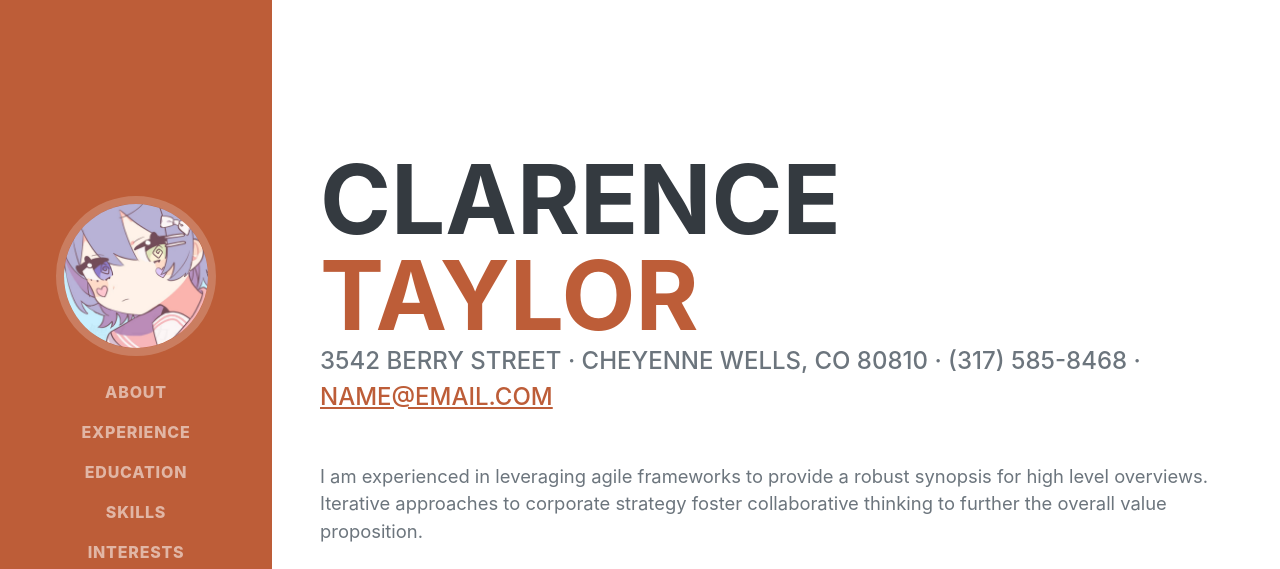
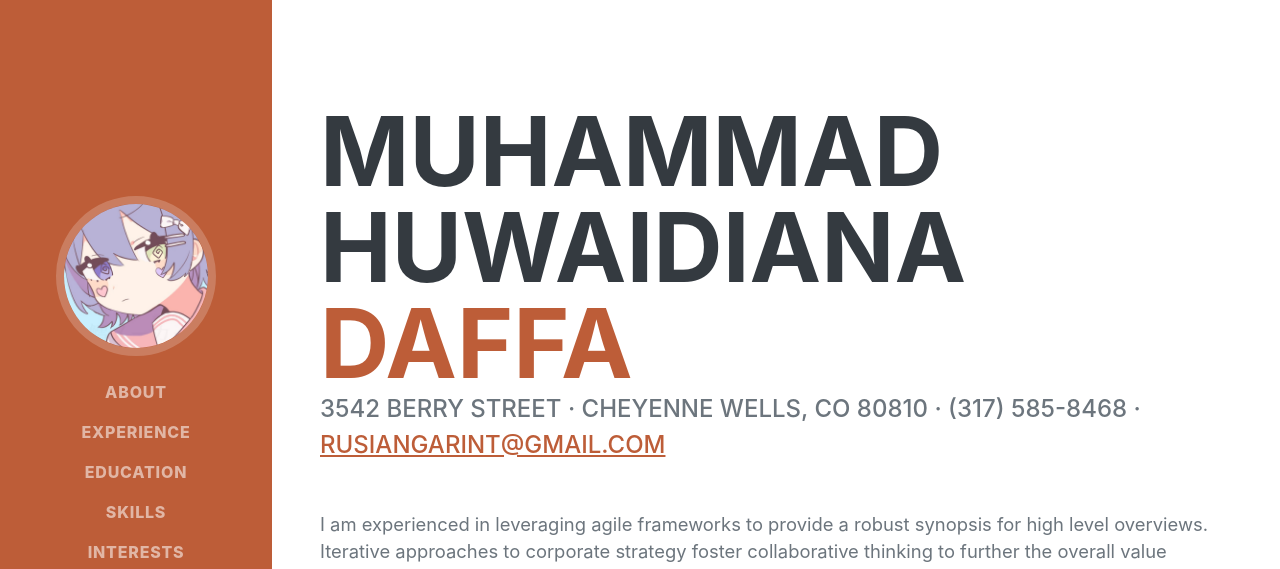
Before and after one commit to RUSIAN44/daffahuwai.github.io, a plain HTML site: page index.html in a window 1280 px wide. Shown: the top 569 px of the page. Drawn offline with nearby package versions, Linux system fonts and the light colour scheme; a web font is replaced by a local one.

Commit message:
ganti data

```diff
--- a/index.html
+++ b/index.html
@@ -19,7 +19,7 @@
         <!-- Navigation-->
         <nav class="navbar navbar-expand-lg navbar-dark bg-primary fixed-top" id="sideNav">
             <a class="navbar-brand js-scroll-trigger" href="#page-top">
-                <span class="d-block d-lg-none">Clarence Taylor</span>
+                <span class="d-block d-lg-none">Muhammad Daffa Huwaidiana</span>
                 <span class="d-none d-lg-block"><img class="img-fluid img-profile rounded-circle mx-auto mb-2" src="assets/img/rusian.jpeg" alt="..." /></span>
             </a>
             <button class="navbar-toggler" type="button" data-bs-toggle="collapse" data-bs-target="#navbarResponsive" aria-controls="navbarResponsive" aria-expanded="false" aria-label="Toggle navigation"><span class="navbar-toggler-icon"></span></button>
@@ -40,12 +40,12 @@
             <section class="resume-section" id="about">
                 <div class="resume-section-content">
                     <h1 class="mb-0">
-                        Clarence
-                        <span class="text-primary">Taylor</span>
+                        Muhammad Huwaidiana
+                        <span class="text-primary">Daffa</span>
                     </h1>
                     <div class="subheading mb-5">
                         3542 Berry Street · Cheyenne Wells, CO 80810 · (317) 585-8468 ·
-                        <a href="mailto:name@email.com">name@email.com</a>
+                        <a href="DAFFA:rusiangarint@gmail.com">rusiangarint@gmail.com</a>
                     </div>
                     <p class="lead mb-5">I am experienced in leveraging agile frameworks to provide a robust synopsis for high level overviews. Iterative approaches to corporate strategy foster collaborative thinking to further the overall value proposition.</p>
                     <div class="social-icons">
```
